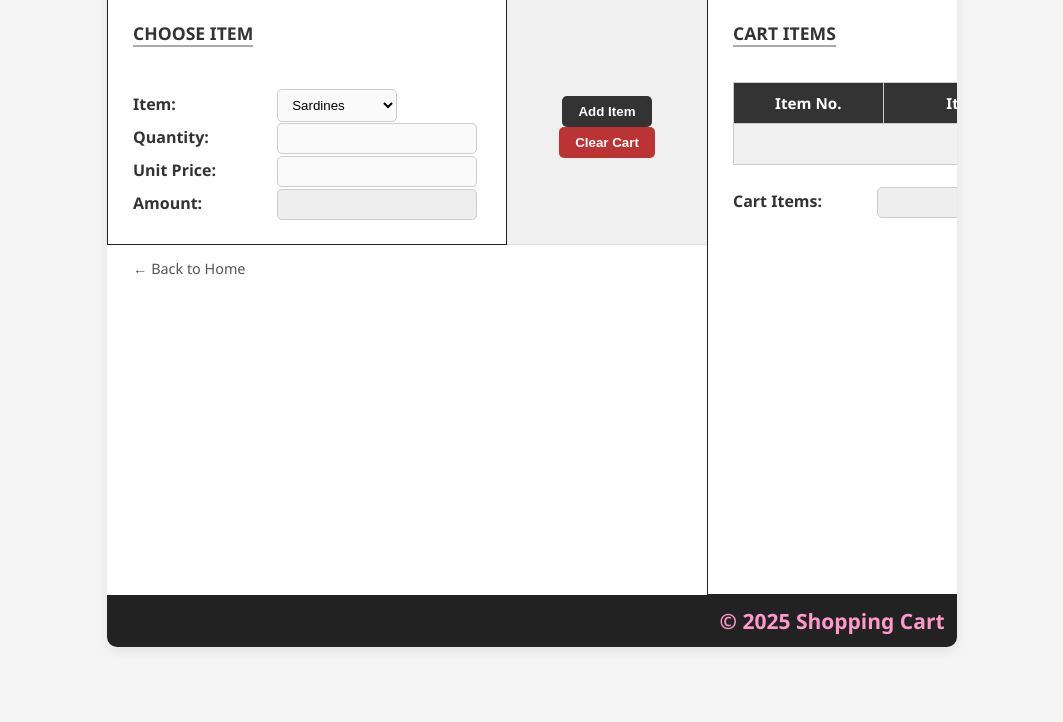
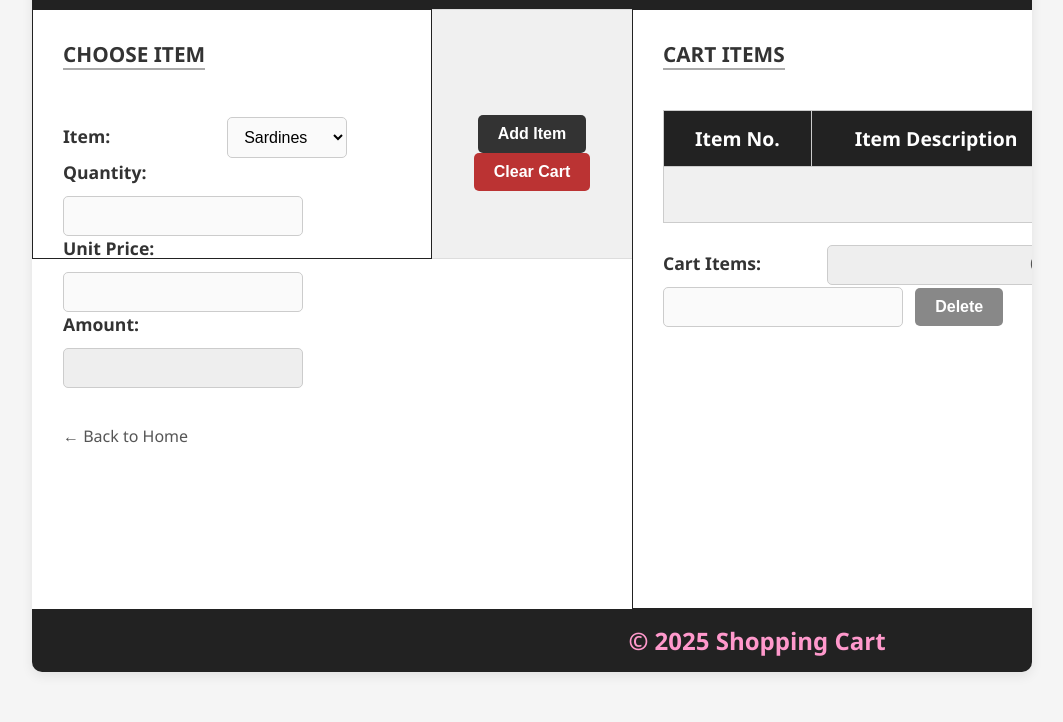
Before and after one commit to adiaz2-pixel/adiaz2itc, a plain HTML site: page ShoppingCart6.html in a window 1280 px wide. Shown: the part 134-856 px from the top of the page, without its empty margins (108-1171 px from the left). Before the commit the page ends 831 px from the top, so only its background shows below. Drawn offline with Linux system fonts and the light colour scheme.

Commit message:
ShoppingCart6.html

```diff
--- a/ShoppingCart6.html
+++ b/ShoppingCart6.html
@@ -6,7 +6,6 @@
 <title>Shopping Cart</title>
 <link rel="stylesheet" href="style.css">
 <style>
-    /* Basic Reset */
     * {
         box-sizing: border-box;
         margin: 0;
@@ -22,7 +21,7 @@
 
     /* Main Container */
     #maindiv {
-        max-width: 850px;
+        max-width: 1000px;
         margin: 50px auto;
         background-color: #fff;
         border-radius: 10px;
@@ -34,45 +33,47 @@
     #headerdiv {
         background-color: #222;
         color: white;
-        padding: 20px;
+        padding: 25px;
         text-align: center;
     }
 
     #pageheader {
         margin: 0;
-        font-size: 1.8em;
+        font-size: 2em;
         font-weight: 600;
         letter-spacing: 0.5px;
     }
 
     /* Input Section */
     #inputdiv {
-        padding: 25px;
+        padding: 30px;
     }
 
     h3 {
         color: #333;
         border-bottom: 2px solid #aaa;
         display: inline-block;
-        margin-bottom: 20px;
-        font-size: 1.1em;
+        margin-bottom: 25px;
+        font-size: 1.3em;
         text-transform: uppercase;
     }
 
     label {
         display: inline-block;
-        width: 140px;
+        width: 160px;
         font-weight: 600;
         color: #333;
-        margin-bottom: 8px;
+        margin-bottom: 12px;
+        font-size: 1.1em;
     }
 
     input, select {
-        padding: 7px 10px;
-        width: 200px;
+        padding: 10px 12px;
+        width: 240px;
         border: 1px solid #ccc;
         border-radius: 5px;
         background-color: #fafafa;
+        font-size: 1em;
         transition: 0.2s;
     }
 
@@ -92,7 +93,7 @@
         margin-top: 15px;
         color: #555;
         text-decoration: none;
-        font-size: 0.9em;
+        font-size: 1em;
     }
 
     a:hover {
@@ -102,7 +103,7 @@
     /* Buttons */
     #buttonsdiv {
         text-align: center;
-        padding: 20px;
+        padding: 25px;
         background-color: #f0f0f0;
         border-top: 1px solid #ddd;
         border-bottom: 1px solid #ddd;
@@ -111,12 +112,13 @@
     button {
         background-color: #333;
         color: white;
-        padding: 8px 16px;
+        padding: 10px 20px;
         border: none;
         border-radius: 5px;
         cursor: pointer;
-        margin: 0 5px;
+        margin: 0 8px;
         font-weight: 600;
+        font-size: 1em;
         transition: 0.2s;
     }
 
@@ -142,25 +144,26 @@
 
     /* Cart Section */
     #cartdiv {
-        padding: 25px;
+        padding: 30px;
     }
 
     table {
         width: 100%;
         border-collapse: collapse;
         margin-top: 15px;
-        font-size: 0.95em;
+        font-size: 1.1em;
     }
 
     th, td {
         border: 1px solid #ccc;
-        padding: 10px;
+        padding: 14px;
         text-align: center;
     }
 
     th {
-        background-color: #333;
+        background-color: #222;
         color: white;
+        font-size: 1.1em;
     }
 
     tr:nth-child(even) {
@@ -170,6 +173,7 @@
     tfoot td {
         font-weight: bold;
         background-color: #f0f0f0;
+        font-size: 1.1em;
     }
 
     /* Footer */
@@ -177,31 +181,33 @@
         background-color: #222;
         color: white;
         text-align: center;
-        padding: 12px;
-        font-size: 14px;
+        padding: 15px;
+        font-size: 16px;
     }
 
     /* Dialog Boxes */
     dialog {
         border: none;
         border-radius: 10px;
-        padding: 20px 25px;
+        padding: 25px 30px;
         box-shadow: 0 4px 10px rgba(0,0,0,0.3);
         background-color: #fff;
     }
 
     dialog h4 {
         color: #333;
-        margin-bottom: 15px;
+        margin-bottom: 20px;
+        font-size: 1.1em;
     }
 
     dialog button {
-        margin: 5px;
-        padding: 6px 14px;
+        margin: 6px;
+        padding: 8px 16px;
         background-color: #333;
         color: white;
         border-radius: 5px;
         border: none;
+        font-size: 1em;
     }
 
     dialog button:hover {
```
